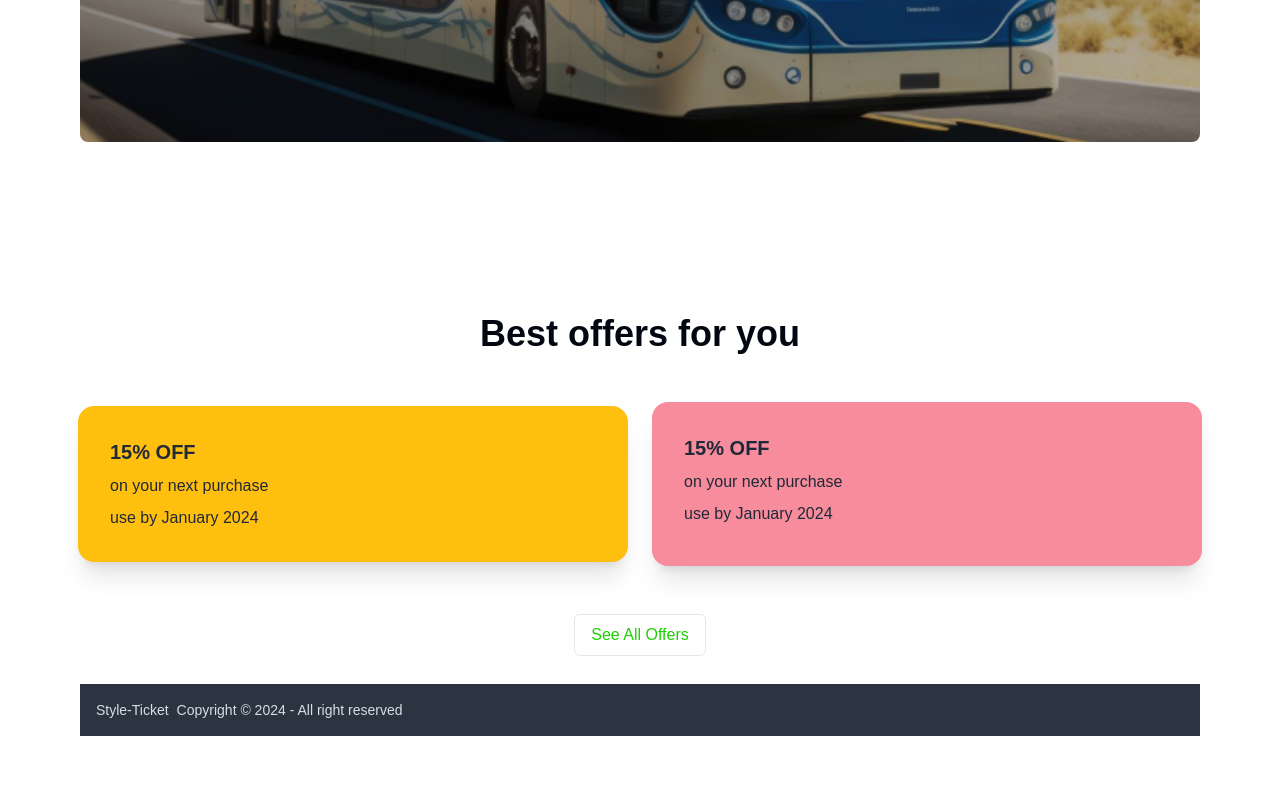
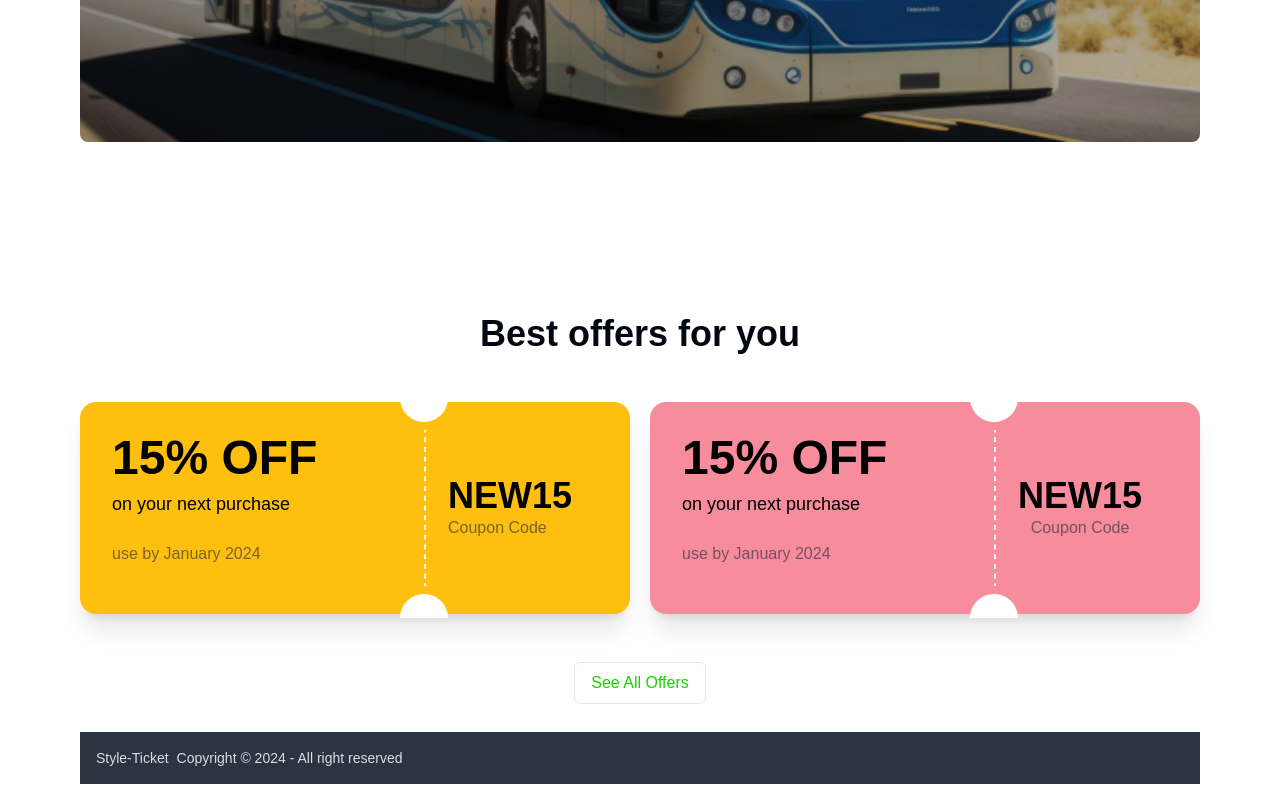
Before and after one commit to MusfiqRabby/B9A5-smart-ticketing, a plain HTML site: page index.html in a window 1280 px wide. Shown: the part 786-1586 px from the top of the page. Before the commit the page ends 1538 px from the top, so only its background shows below. Drawn offline with nearby package versions, Linux system fonts and the light colour scheme.

Commit message:
best gift added

```diff
--- a/index.html
+++ b/index.html
@@ -105,32 +105,45 @@
 
         <section>
                 <h2 class="text-center text-[#030712] text-4xl font-bold mt-36 ">Best offers for you</h2>
-            <div class="flex  justify-center items-center my-12 gap-6 grid-cols-2">
-
-                <div class="flex-1" >
-                    <div class="card w-[550px] bg-[#FFBF0F]  no-re shadow-xl">
+            <div class="flex justify-center items-center gap-5 my-12">
+                <!-- 1st card  -->
+                <div class="card w-[500px] bg-[#FFBF0F] h-[212px] flex-1  shadow-xl">
                   <div class="card-body">
-                          <h2 class="card-title">15% OFF</h2>
-                          <p>on your next purchase</p>
-                          <p>use by January 2024</p>
+                    <h2 class="text-5xl text-black font-extrabold">15% OFF</h2>
+                    <p class="text-lg text-black text-left font-medium ">on your next purchase</p>
+                    <p class="opacity-60">use by January 2024</p>
+                    <div class="flex absolute h-[212px] top-0 pl-72 justify-center items-center">
+                      <img class="" src="images/cupon-devider.png" alt="">
+                     <div>
+                      <h2 class="text-4xl text-black font-bold">NEW15</h2>
+                      <p class="opacity-60">Coupon Code</p>
                      </div>
                     </div>
                   </div>
-
-                <!-- bg-[url('images/cupon-devider.png')] -->
-
-                <div class="flex-1">
-                    <div class="card w-[550px] bg-[#F78C9C] shadow-xl">
+                </div>
+            <!-- 2nd card  -->
+                <div class="card w-[500px] bg-[#F78C9C] h-[212px] flex-1 shadow-xl">
                   <div class="card-body">
-                          <h2 class="card-title">15% OFF</h2>
-                          <p>on your next purchase</p>
-                          <p>use by January 2024</p>
-                          <div>
+                    <h2 class="text-5xl text-black font-extrabold">15% OFF</h2>
+                    <p class="text-lg text-black text-left font-medium ">on your next purchase</p>
+                    <p class="opacity-60">use by January 2024</p>
+                    <div class="flex absolute h-[212px] top-0 pl-72 justify-center items-center">
+                      <img class="" src="images/cupon-devider.png" alt="">
+                     <div class="justify-center items-center text-center">
+                      <h2 class="text-4xl text-black font-bold ">NEW15</h2>
+                      <p class="opacity-60 ">Coupon Code</p>
                      </div>
                     </div>
                   </div>
                 </div>
               </div>
+
+
+
+                <!-- bg-[url('images/cupon-devider.png')]
+
+
+                -->
             <div class="text-center">
                 <button class="text-[#1DD100] border py-2 px-4 rounded-md">
                     <a href="">See All Offers</a>
```
Lines whose indentation alone changed are shown as unchanged.
